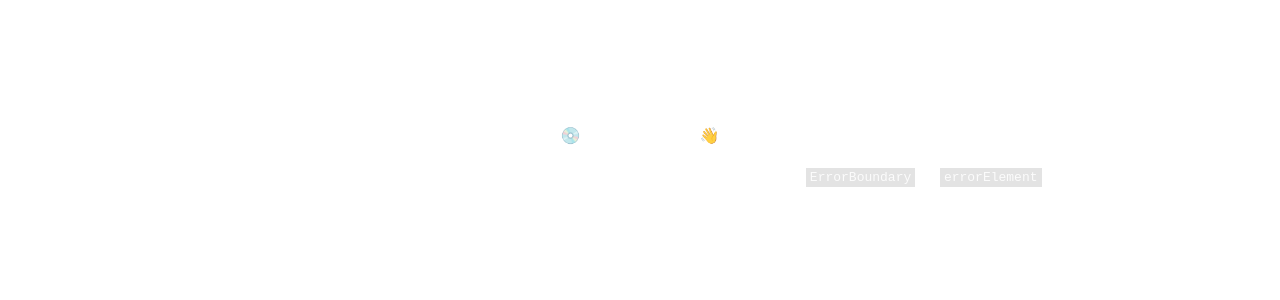
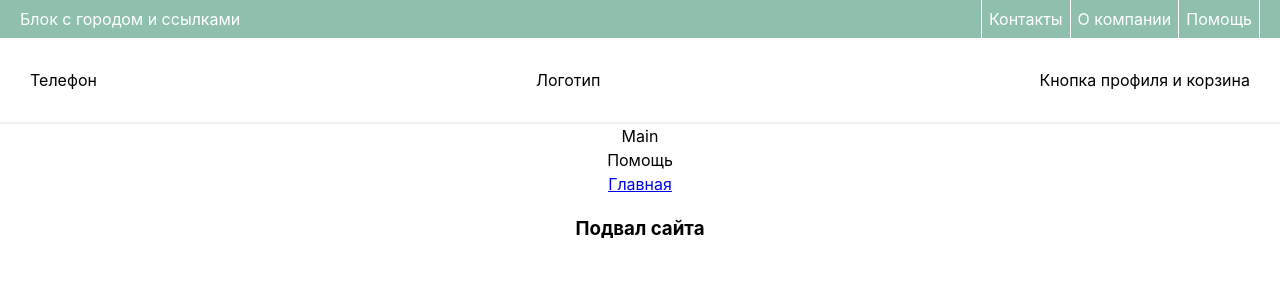
Before and after one commit to Turell7/market, a React (Vite) app in the folder product-app/: page /help in a window 1280 px wide. Before the commit this address had no page. Shown: the top 300 px of the page. Built offline with nearby package versions, Linux system fonts and the light colour scheme.

Commit message:
Added header markup

```diff
--- a/product-app/src/App.jsx
+++ b/product-app/src/App.jsx
@@ -1,3 +1,4 @@
+import { Outlet } from 'react-router'
 import './App.css'
 import { Footer } from './components/Footer/Footer'
 import { Header } from './components/Header/Header'
@@ -8,7 +9,9 @@ function App() {
   return (
     <div className="App">
       <Header />
-      <Main />
+      <Main>
+        <Outlet />
+      </Main>
       <Footer />
     </div>
   )
--- /dev/null
+++ b/product-app/src/components/About/About.jsx
@@ -0,0 +1,12 @@
+import { Link } from "react-router-dom"
+
+export function About() {
+  return (
+      <>
+      <div>
+        О компании
+      </div>
+      <Link to='/'>Главная</Link>
+    </>
+  )
+}
--- a/product-app/src/components/Contacts/Contacts.jsx
+++ b/product-app/src/components/Contacts/Contacts.jsx
@@ -1,7 +1,11 @@
+import { Link } from 'react-router-dom'
 import styles from './styles.module.scss'
 
 export function Contacts() {
   return (
-    <h3 className={styles.containerContacts}>Контакты</h3>
+    <>
+      <h3 className={styles.containerContacts}>Контакты</h3>
+      <Link to='/'>Главная</Link>
+    </>
   )
 }
--- a/product-app/src/components/Header/Header.jsx
+++ b/product-app/src/components/Header/Header.jsx
@@ -13,7 +13,10 @@ export function Header() {
           <li><Link className={styles.Link} to='/help'>Помощь</Link></li>
         </ul>
       </div>
-      <div>
+      <div className={styles.containerHeaderProfile}>
+        <div>Телефон</div>
+        <div>Логотип</div>
+        <div>Кнопка профиля и корзина</div>
       </div>
     </div>
   )
--- a/product-app/src/components/Header/styles.module.css
+++ b/product-app/src/components/Header/styles.module.css
@@ -33,3 +33,12 @@ li:first-child {
   text-decoration: none;
   color: white;
 }
+
+.containerHeaderProfile {
+  padding: 30px;
+  border-bottom: 2px solid #F0F2F1;
+  display: flex;
+  flex-direction: row;
+  align-items: center;
+  justify-content: space-between;
+}
--- /dev/null
+++ b/product-app/src/components/Help/Help.jsx
@@ -0,0 +1,10 @@
+import { Link } from "react-router-dom"
+
+export function Help() {
+  return (
+    <>
+      <div>Помощь</div>
+      <Link to='/'>Главная</Link>
+    </>
+  )
+}
--- a/product-app/src/components/Main/Main.jsx
+++ b/product-app/src/components/Main/Main.jsx
@@ -4,8 +4,10 @@ import style from './styles.module.css'
 export function Main() {
   return (
     <>
-      <h3 className={style.containerMain}>Main</h3>
-      <Outlet />
+      <main className={style.containerMain}>
+        Main
+        <Outlet />
+      </main>
     </>
   )
 }
```
Also changed, not shown: product-app/src/main.jsx (+10 -0 lines).
